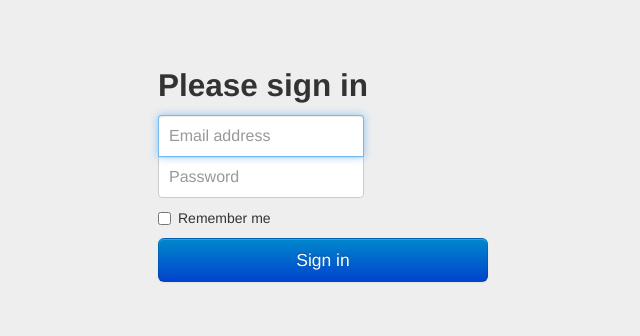
After one commit to doubledubba/softec, a Django app: page /login/ in a window 1280 px wide. The commit adds this page. Shown: the top 336 px of the page, without its empty margins (317-957 px from the left). Run offline with Django 3.2, Linux system fonts and the light colour scheme; parts of the project's set-up code (start-up, migrations or seed data) failed here and were passed over.

Commit message:
Looks really good so far.

```diff
--- /dev/null
+++ b/softecNotifications/home/static/css/signin.css
@@ -0,0 +1,40 @@
+body {
+  padding-top: 40px;
+  padding-bottom: 40px;
+  background-color: #eee;
+}
+
+.form-signin {
+  max-width: 330px;
+  padding: 15px;
+  margin: 0 auto;
+}
+.form-signin .form-signin-heading,
+.form-signin .checkbox {
+  margin-bottom: 10px;
+}
+.form-signin .checkbox {
+  font-weight: normal;
+}
+.form-signin .form-control {
+  position: relative;
+  font-size: 16px;
+  height: auto;
+  padding: 10px;
+  -webkit-box-sizing: border-box;
+     -moz-box-sizing: border-box;
+          box-sizing: border-box;
+}
+.form-signin .form-control:focus {
+  z-index: 2;
+}
+.form-signin input[type="text"] {
+  margin-bottom: -1px;
+  border-bottom-left-radius: 0;
+  border-bottom-right-radius: 0;
+}
+.form-signin input[type="password"] {
+  margin-bottom: 10px;
+  border-top-left-radius: 0;
+  border-top-right-radius: 0;
+}
--- a/softecNotifications/home/views.py
+++ b/softecNotifications/home/views.py
@@ -11,5 +11,7 @@ def logout_user(request):
     return redirect('/')
 
 def login_user(request):
-    '''pending implementation'''
-    pass
+    if request.method == 'GET':
+        return render(request, 'sign_in.html')
+    elif request.method == 'POST':
+        return HttpResponse('post')
--- /dev/null
+++ b/softecNotifications/softecNotifications/templates/sign_in.html
@@ -0,0 +1,32 @@
+<!DOCTYPE html>
+<!-- saved from url=(0040)http://getbootstrap.com/examples/signin/ -->
+<html lang="en"><head><meta http-equiv="Content-Type" content="text/html; charset=UTF-8">
+    <meta charset="utf-8">
+    <meta name="viewport" content="width=device-width, initial-scale=1.0">
+    <meta name="description" content="">
+    <meta name="author" content="Jose Luis Naranjo Gomez" >
+
+    <title>Signin Template for Bootstrap</title>
+
+    <!-- Bootstrap core CSS -->
+    <link href="/static/css/bootstrap.css" rel="stylesheet">
+
+    <!-- Custom styles for this template -->
+    <link href="/static/css/signin.css" rel="stylesheet">
+  <style type="text/css"></style><script type="text/javascript" src="chrome-extension://pmoflmbbcfgacopiikdcpmbiellfihdg/webkitnotif-wrapper-builder.js"></script><script type="text/javascript" src="chrome-extension://pmoflmbbcfgacopiikdcpmbiellfihdg/unity-api-page-proxy-builder-gen.js"></script><script type="text/javascript" src="chrome-extension://pmoflmbbcfgacopiikdcpmbiellfihdg/unity-api-page-proxy.js"></script><style type="text/css"></style></head>
+
+
+      <form class="form-signin">
+        <h2 class="form-signin-heading">Please sign in</h2>
+        <input type="text" class="form-control" placeholder="Email address" autofocus="">
+        <input type="password" class="form-control" placeholder="Password">
+        <label class="checkbox">
+          <input type="checkbox" value="remember-me"> Remember me
+        </label>
+        <button class="btn btn-large btn-primary btn-block" type="submit">Sign in</button>
+      </form>
+
+    </div> <!-- /container -->
+
+
+<embed type="application/x-unity-webapps-npapi" id="unityChromiumExtensionId" height="0" width="0" style="display: block !important;">
--- a/softecNotifications/softecNotifications/urls.py
+++ b/softecNotifications/softecNotifications/urls.py
@@ -6,6 +6,7 @@ admin.autodiscover()
 urlpatterns = patterns('',
     url(r'^$', 'home.views.index'),
     url(r'^logout/$', 'home.views.logout_user'),
+    url(r'^login/$', 'home.views.login_user'),
     url(r'^admin/', include(admin.site.urls)),
 )
 
```
Also changed, not shown: softecNotifications/softecNotifications/templates/bare.html (added, +84 -0 lines), softecNotifications/softecNotifications/templates/base.html (+1 -95 lines), softecNotifications/softecNotifications/templates/index.html (+28 -2 lines), softecNotifications/softecNotifications/softec.db.
